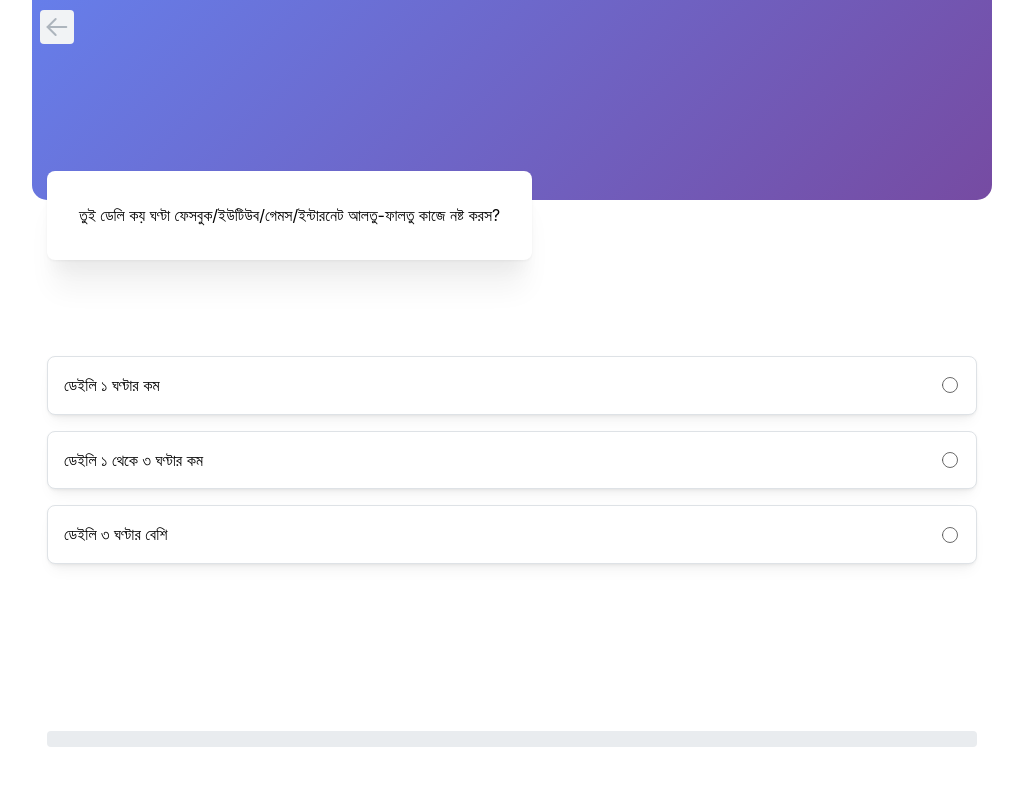
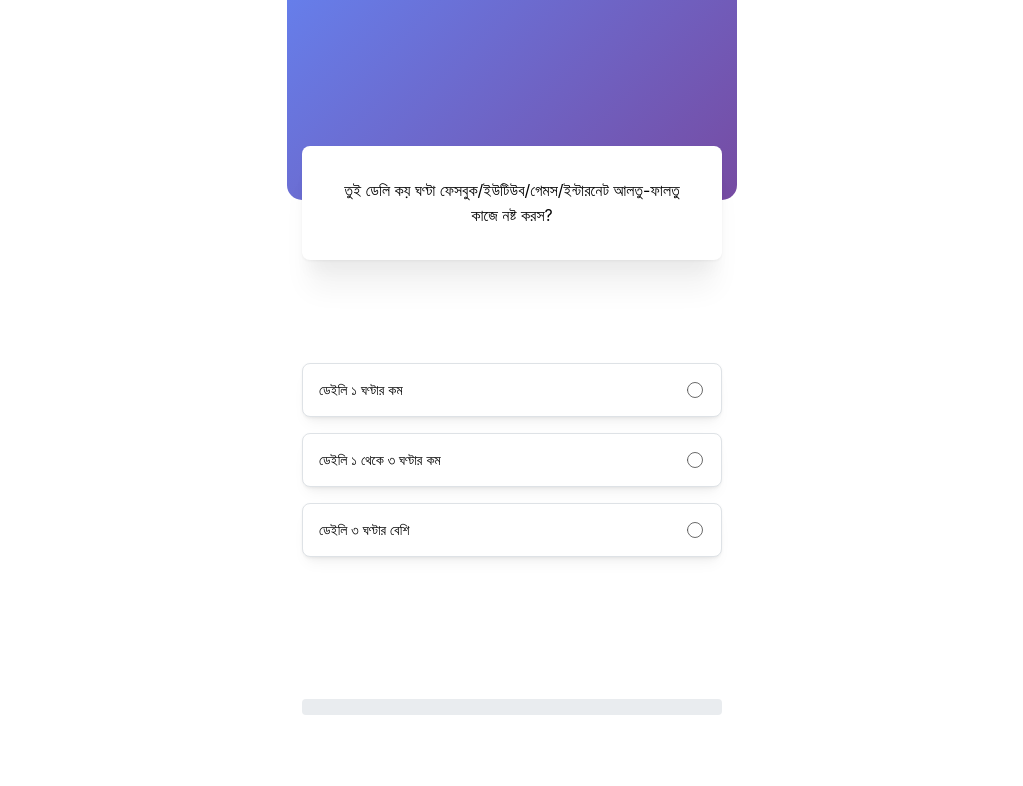
Before and after one commit to shahriar-programmer/check-your-battery, a React (Vite) app: page / in a window 1280 px wide. Shown: the top 786 px of the page, without its empty margins (128-1151 px from the left). Built offline with nearby package versions, Linux system fonts and the light colour scheme.

Commit message:
Tweaked result, progress_bar

```diff
--- a/src/App.tsx
+++ b/src/App.tsx
@@ -1,6 +1,7 @@
 import { useState } from "react"
 import Quiz from "./views/Quiz/Quiz"
 import Result from "./views/Result/Result"
+import { Container } from "@mantine/core";
 
 function App() {
   const [screenView, setScreenView] = useState<"quiz" | "result">("quiz")
@@ -8,9 +9,11 @@ function App() {
 
   return (
     <>
-      {
-        screenView === "quiz" ? <Quiz setScore={setScore} setScreenView={setScreenView} /> : <Result setScreenView={setScreenView} score={score} />
-      }
+      <Container h={"100vh"} w="100%" maw={"450px"} p={0}>
+        {
+          screenView === "quiz" ? <Quiz setScore={setScore} setScreenView={setScreenView} /> : <Result setScreenView={setScreenView} score={score} />
+        }
+      </Container>
     </>
   )
 }
--- a/src/components/Common/Header.tsx
+++ b/src/components/Common/Header.tsx
@@ -8,8 +8,14 @@ type HeaderProps = {
 
 export default function Header({ setCurrentQuizID, currentQuizID }: HeaderProps) {
     return (
-        <ActionIcon disabled={currentQuizID === 1} onClick={() => setCurrentQuizID(prevValue => prevValue - 1)} size="lg" variant="light" color='white' aria-label="Settings" pos="absolute" top={10} left={8}>
-            <IconArrowLeft style={{ width: '100%', height: '100%' }} stroke={1.5} />
-        </ActionIcon>
+        <>
+            {
+                currentQuizID != 1 && (
+                    <ActionIcon onClick={() => setCurrentQuizID(prevValue => prevValue - 1)} size="lg" variant="light" color='white' aria-label="Settings" pos="absolute" top={10} left={8}>
+                        <IconArrowLeft style={{ width: '100%', height: '100%' }} stroke={1.5} />
+                    </ActionIcon>
+                )
+            }
+        </>
     )
 }
--- a/src/components/Quiz/OptionSingle.tsx
+++ b/src/components/Quiz/OptionSingle.tsx
@@ -14,14 +14,14 @@ export default function OptionSingle({ selectOption, option }: OptionSingleProps
                 option?.selected ? (
                     <Paper onClick={() => selectOption(option)} shadow='md' p="md" withBorder radius="md" style={{ border: "2px solid" }} c='blue' styles={{ root: { cursor: "pointer" } }}>
                         <Group justify='space-between'>
-                            <Text fw="bold">{option?.label}</Text>
+                            <Text size="sm" fw="bold">{option?.label}</Text>
                             <IconCircleCheckFilled stroke={0.7} style={{ width: 20, height: 20 }} />
                         </Group>
                     </Paper>
                 ) : (
                     <Paper onClick={() => selectOption(option)} shadow='sm' p="md" withBorder radius="md" styles={{ root: { cursor: "pointer" } }}>
                         <Group justify='space-between'>
-                            <Text>{option?.label}</Text>
+                        <Text size="sm">{option?.label}</Text>
                             <IconCircle stroke={0.7} style={{ width: 20, height: 20 }} />
                         </Group>
                     </Paper>
--- a/src/components/Quiz/ProgressBar.tsx
+++ b/src/components/Quiz/ProgressBar.tsx
@@ -6,8 +6,8 @@ type ProgressBarProps = {
 
 export default function ProgressBar({ value }: ProgressBarProps) {
     return (
-        <Stack h="14vh" justify='end' m={15}>
-            <Progress size="xl" value={value}/>
+        <Stack h="10vh" justify='end' m={15}>
+            <Progress size="xl" value={value} />
         </Stack>
     )
 }
--- a/src/views/Quiz/Quiz.module.css
+++ b/src/views/Quiz/Quiz.module.css
@@ -10,7 +10,5 @@
 
   .top_notch{
     background-image: linear-gradient(135deg, #667eea 0%, #764ba2 100%);
-    background-position: center;
-    background-size: cover;
     border-radius: 0 0 15px 15px;
   }
--- a/src/views/Quiz/Quiz.tsx
+++ b/src/views/Quiz/Quiz.tsx
@@ -1,4 +1,4 @@
-import { Box, Container } from '@mantine/core';
+import { Box } from '@mantine/core';
 import classes from "./Quiz.module.css"
 import ProgressBar from '../../components/Quiz/ProgressBar';
 import OptionGroup from '../../components/Quiz/OptionGroup';
@@ -61,17 +61,17 @@ export default function Quiz({ setScreenView, setScore }: QuizProps) {
                 return
             }
             setCurrentQuizID(prevValue => prevValue + 1)
-        }, 1000);
+        }, 200);
     }
 
     return (
-        <Container h={"100vh"} p={0}>
+        <>
             <Box h={"25vh"} className={classes.top_notch} pos="relative">
                 <Header setCurrentQuizID={setCurrentQuizID} currentQuizID={currentQuizID} />
                 <Question question={quizData?.find(i => i.id == currentQuizID)?.question || ''} />
             </Box>
             <OptionGroup selectOption={selectOption} allOption={quizData?.find(i => i.id == currentQuizID)?.options || []} />
             <ProgressBar value={((currentQuizID-1) / quizData.length) * 100} />
-        </Container >
+        </>
     )
 }
--- /dev/null
+++ b/src/views/Result/Result.module.css
@@ -0,0 +1,3 @@
+.result{
+    background-image: linear-gradient(135deg, #667eea 0%, #764ba2 100%);
+}
--- a/src/views/Result/Result.tsx
+++ b/src/views/Result/Result.tsx
@@ -1,4 +1,5 @@
-import { Box, Container, Flex, Paper, Stack } from "@mantine/core";
+import { Box, Flex, Paper, Stack, Text } from "@mantine/core";
+import classes from "./Result.module.css";
 
 type ResultProps = {
     setScreenView: React.Dispatch<React.SetStateAction<"quiz" | "result">>;
@@ -6,15 +7,17 @@ type ResultProps = {
 }
 
 export default function Result({ score }: ResultProps) {
-    console.log(score)
+
     return (
-        <Container p={0}>
-            <Flex w={"100%"} h={"100vh"} justify={"center"} align="center" direction={"column"} gap={0}>
-                <Box w={"30%"} h={"20"} bg={"blue"} style={{ borderRadius: "10px 10px 0 0" }}></Box>
-                <Stack p={10} w={"70%"} h={"75vh"} justify="end" style={{ border: "3px solid #228be6", borderRadius: "10px" }}>
-                    <Paper h={`${score}%`} bg={"blue"}></Paper>
+        <Flex w={"100%"} h={"100vh"} justify={"center"} align="center" direction={"column"} gap={0} className={classes.result}>
+            <Box w={"30%"} h={"20"} bg={"teal"} style={{ borderRadius: "10px 10px 0 0" }}></Box>
+            <Stack bg="white" pos="relative" p={5} w={"70%"} h={"75vh"} justify="end" style={{ border: "3px solid #12b886", borderRadius: "10px" }}>
+                <Paper h={`${score}%`} bg={"teal"}></Paper>
+                <Stack pos="absolute" justify="center" ta="center" top={0} left={0} h={"100%"} w={"100%"} bg="transparent" style={{ borderRadius: "10px" }}>
+                    <Text variant="gradient"
+                        gradient={{ from: 'blue', to: 'grape', deg: 90 }} size="80px">{score.toLocaleString('bn-bd')}%</Text>
                 </Stack>
-            </Flex>
-        </Container>
+            </Stack>
+        </Flex>
     )
 }
```
